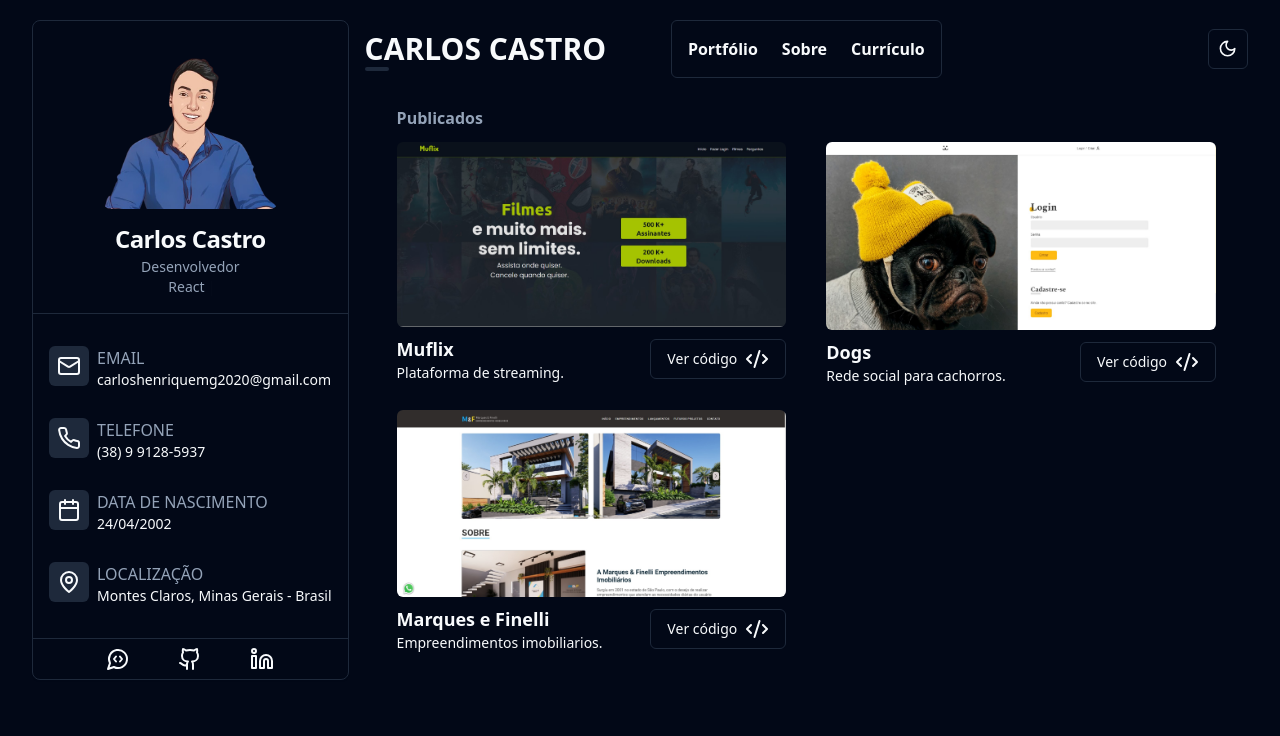
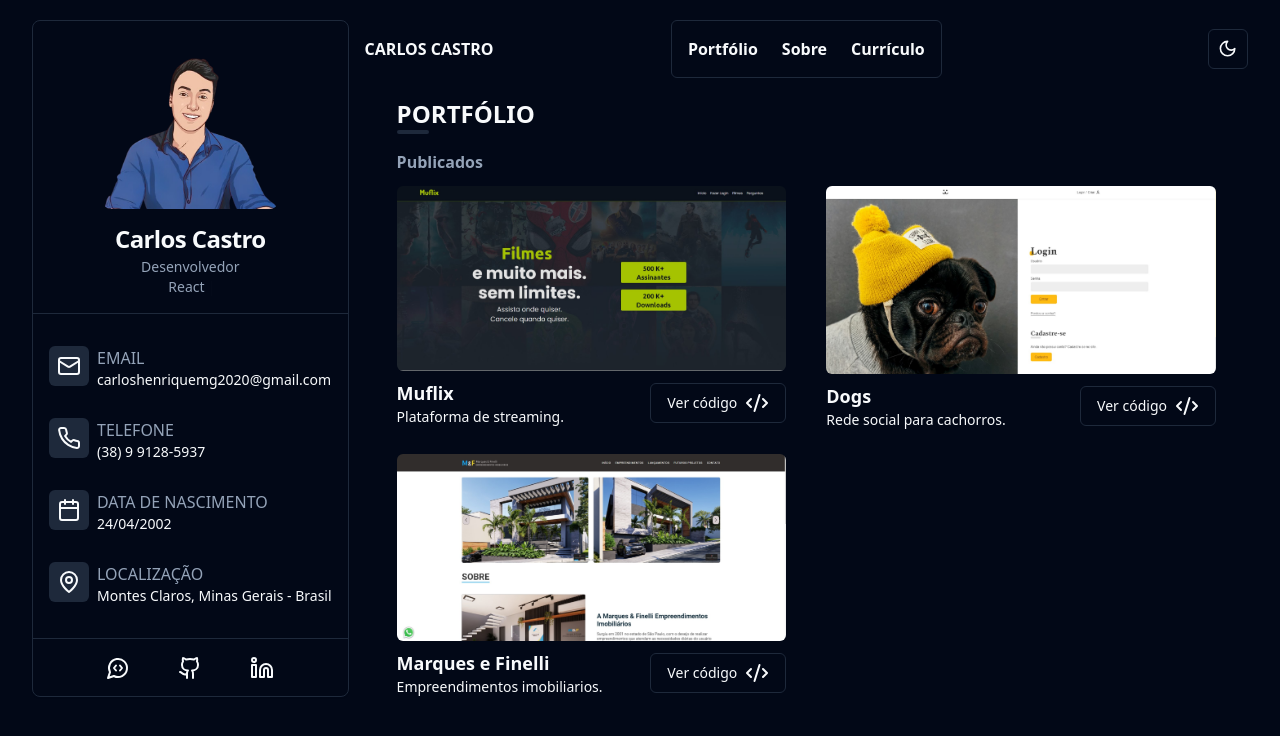
Before and after one commit to Carlos-Castro11/portfolio, a React (Vite) app: page / in a window 1280 px wide. Shown: the top 736 px of the page. Built offline with nearby package versions, Linux system fonts and the light colour scheme.

Commit message:
Add layout hotfix

```diff
--- a/src/components/header.tsx
+++ b/src/components/header.tsx
@@ -3,7 +3,6 @@ import useMedia from '@/hooks/useMedia'
 import { Nav } from './nav/nav'
 import { NavMobile } from './nav/nav-mobile'
 import { ThemeToggle } from './theme/theme-toggle'
-import { TitlePage } from './title-page'
 
 export function Header() {
   const isMobile = useMedia('(max-width: 550px)')
@@ -22,7 +21,7 @@ export function Header() {
         </header>
       ) : (
         <header className="grid grid-cols-3 items-center justify-center">
-          <TitlePage title={'Carlos Castro'} />
+          <h1 className="font-bold uppercase">Carlos Castro</h1>
           <Nav />
           <div className="justify-self-end">
             <ThemeToggle />
--- a/src/components/title-page.tsx
+++ b/src/components/title-page.tsx
@@ -5,12 +5,11 @@ interface TitlePageProps {
 export function TitlePage({ title }: TitlePageProps) {
   return (
     <h1
-      className={`after:content[''] relative text-lg
+      className={`after:content[''] relative text-lg my-5
         sm:text-xl
         md:text-2xl
-        lg:text-3xl
         font-bold uppercase after:absolute after:-bottom-1 after:left-0
-        after:h-[4px] after:w-1/12 after:rounded-md after:bg-muted`}
+        after:h-[4px] after:w-[4%] after:rounded-md after:bg-muted`}
     >
       {title}
     </h1>
--- a/src/pages/_layouts/app.tsx
+++ b/src/pages/_layouts/app.tsx
@@ -46,7 +46,10 @@ export function AppLayout() {
             </div>
             <div className="flex-1">
               <Header />
-              <Outlet />
+              <div className="container">
+                <TitlePage title={page!.title} />
+                <Outlet />
+              </div>
             </div>
           </div>
         </>
--- a/src/pages/app/about.tsx
+++ b/src/pages/app/about.tsx
@@ -4,7 +4,7 @@ import { AboutCard } from '@/components/about-card'
 
 export function About() {
   return (
-    <div className="space-y-7 mt-7 lg:container">
+    <div className="space-y-7">
       <Helmet title="Sobre" />
       <div>
         <h2 className="font-semibold text-muted-foreground">Sobre mim</h2>
--- a/src/pages/app/portfolio.tsx
+++ b/src/pages/app/portfolio.tsx
@@ -3,7 +3,7 @@ import { PROJECTS } from '@/db'
 
 export function Portfolio() {
   return (
-    <div className="flex justify-center flex-col mt-7 gap-3 lg:container">
+    <div className="flex justify-center flex-col gap-3">
       <h3 className="font-semibold text-muted-foreground">Publicados</h3>
       <div className="grid grid-cols-2 gap-y-6 gap-x-10">
         {PROJECTS.map((project) => {
```
